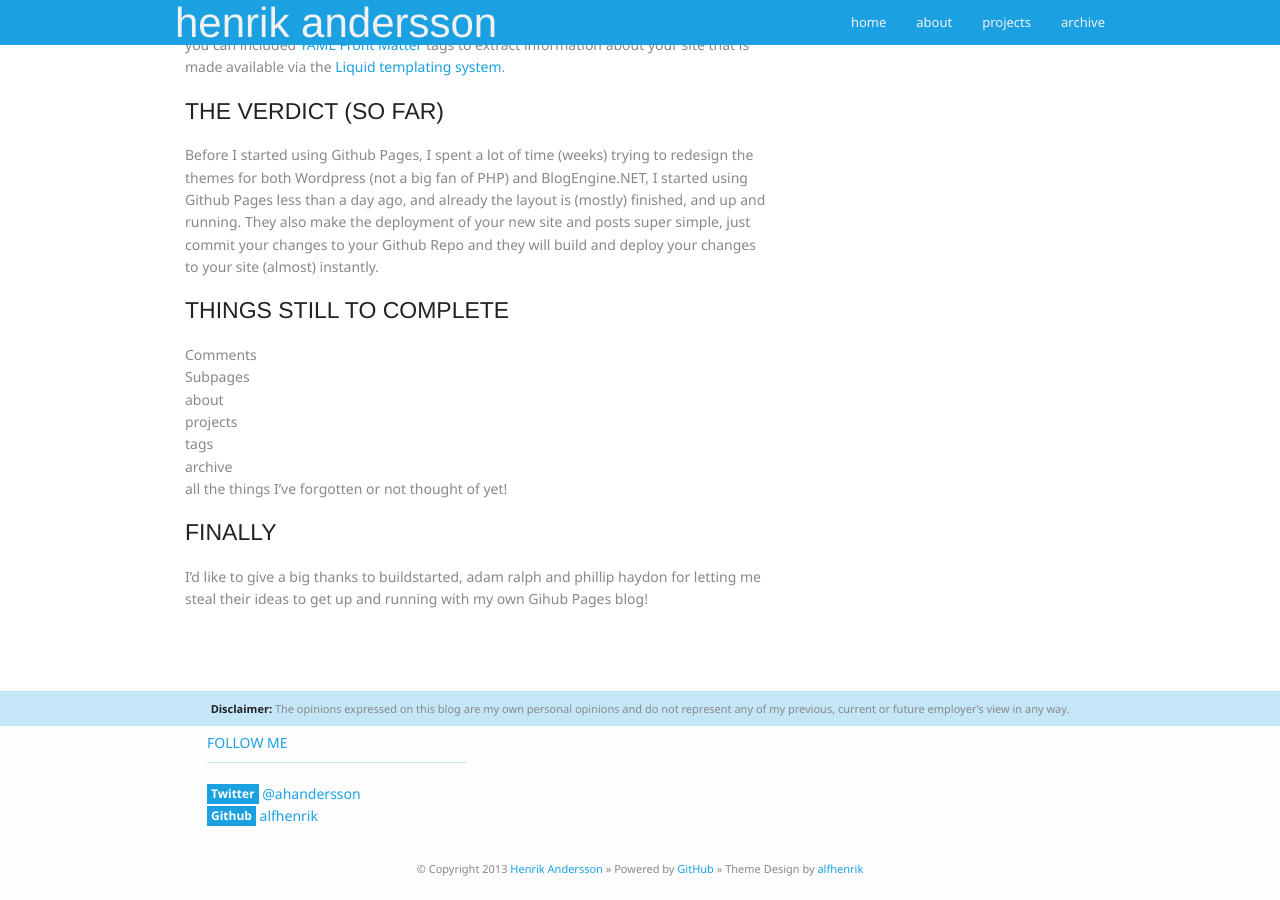
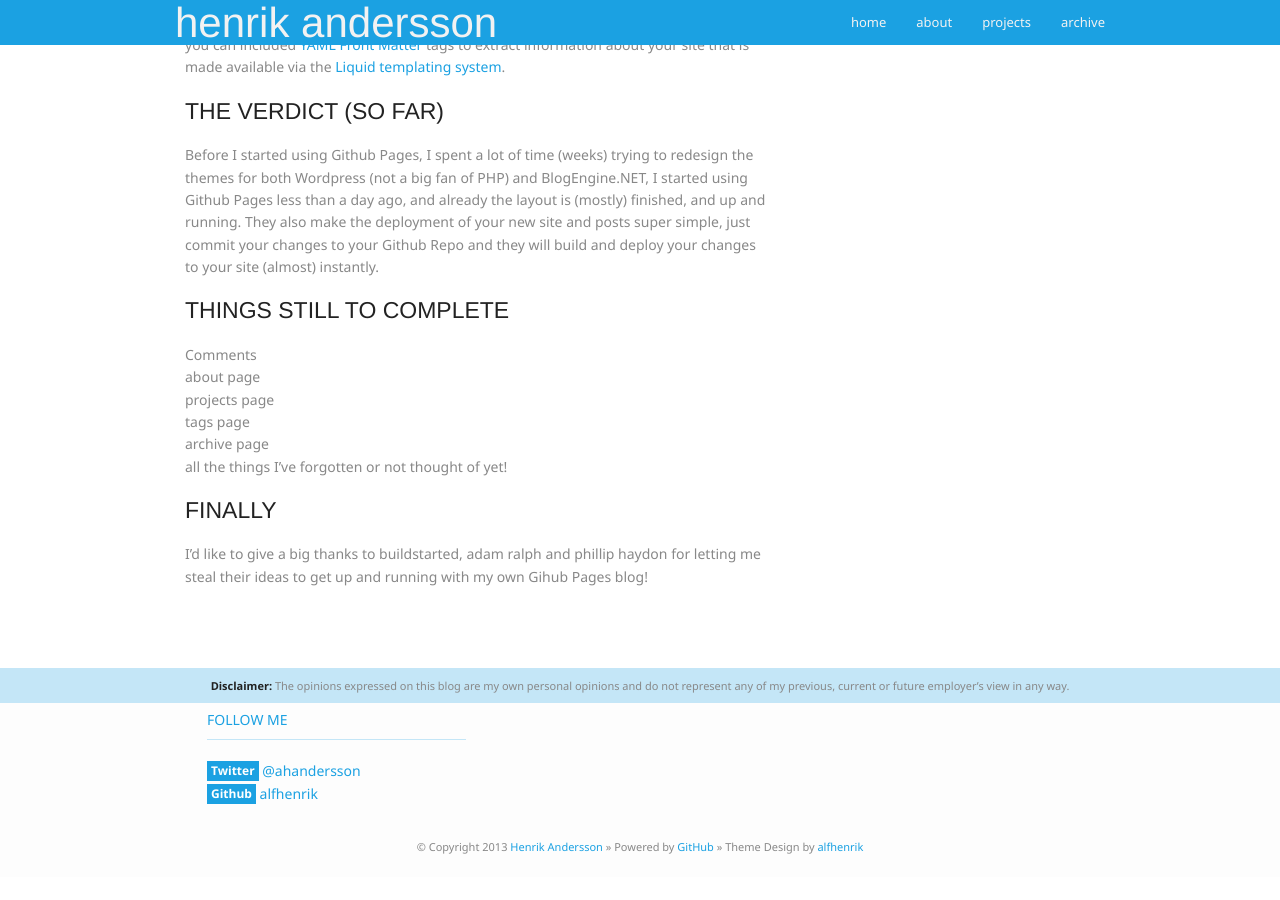
Before and after one commit to hnrkndrssn/hnrkndrssn.github.io, a Jekyll site: the page built from _posts/2013-01-05-new-blog.md, in a window 1280 px wide and 900 px high, scrolled down 769 px. Built offline with Jekyll 4.4.1, drawn with Linux system fonts in a browser that asks for light colours; Markdown is read by kramdown in place of the engine named in the settings; after the commit the page ends 1646 px from its top, so only the background shows below that.

Commit message:
remove attempt for sub list...

```diff
--- a/_posts/2013-01-05-new-blog.md
+++ b/_posts/2013-01-05-new-blog.md
@@ -29,11 +29,10 @@ Before I started using Github Pages, I spent a lot of time (weeks) trying to red
 
 ####Things Still To Complete
 - Comments
-- Subpages
- - about
- - projects
- - tags
- - archive
+- about page
+- projects page
+- tags page
+- archive page
 - all the things I've forgotten or not thought of yet!
 
 ####Finally
```
